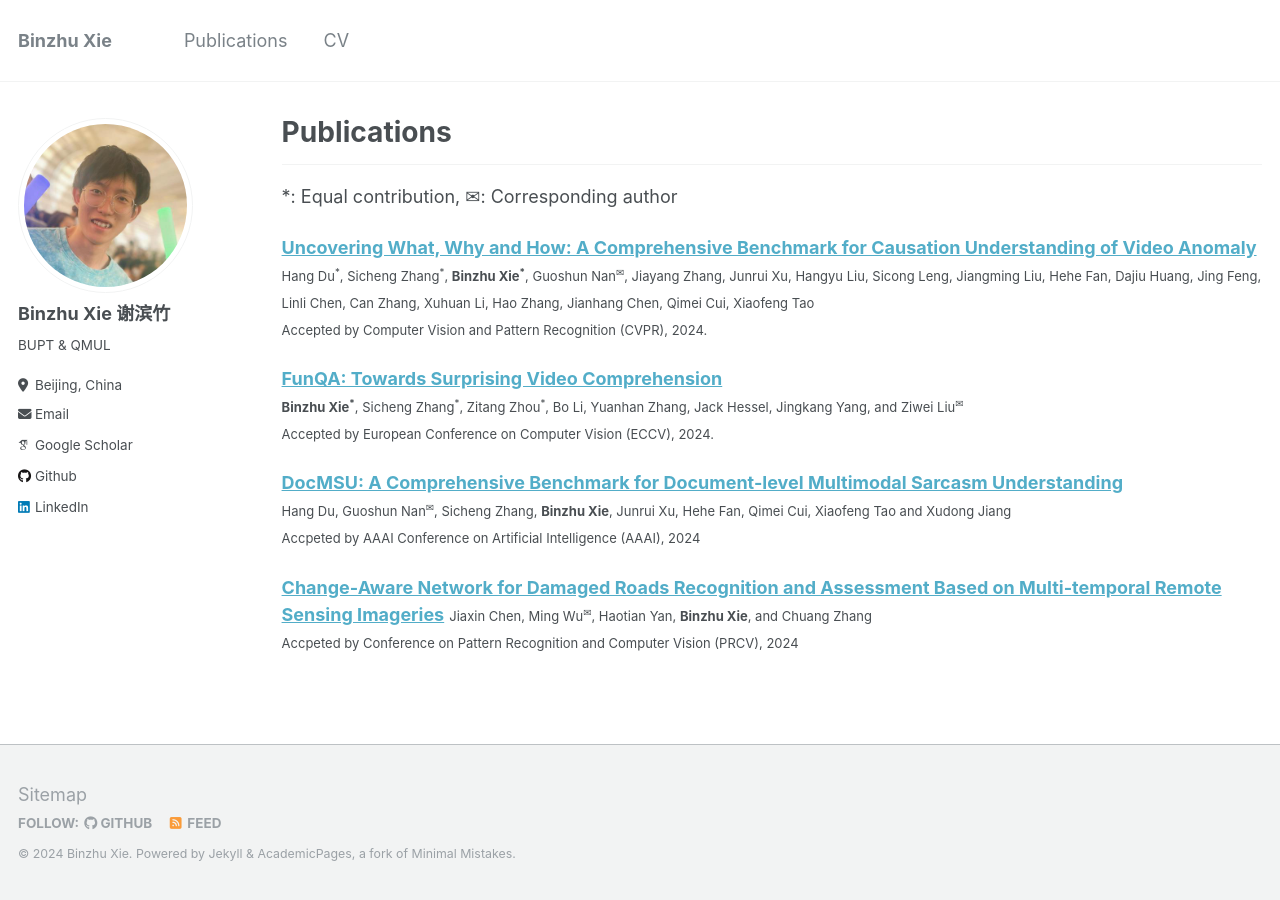
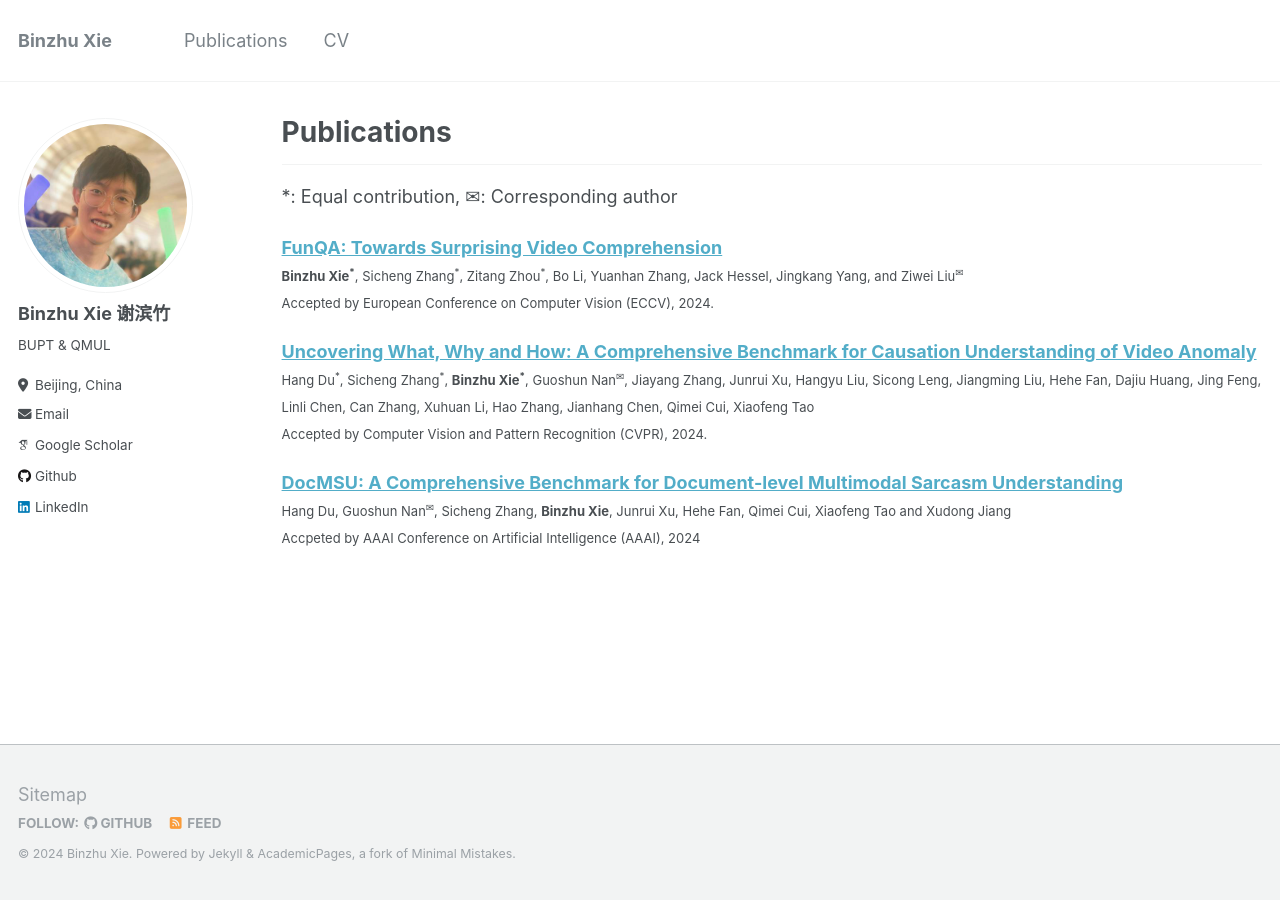
Before and after one commit to Nicous20/Nicous20.github.io, a Jekyll site: the page built from _pages/publications.md, in a window 1280 px wide. Built offline with Jekyll 4.4.1, drawn with Linux system fonts in a browser that asks for light colours; some web fonts are replaced.

Commit message:
Update publications.md

```diff
--- a/_pages/publications.md
+++ b/_pages/publications.md
@@ -8,18 +8,17 @@ author_profile: true
 ---
 *: Equal contribution, ✉: Corresponding author
 
-**[Uncovering What, Why and How: A Comprehensive Benchmark for Causation Understanding of Video Anomaly]()**
-<span style="font-size: small;">Hang Du<sup>*</sup>, Sicheng Zhang<sup>*</sup>, **Binzhu Xie<sup>*</sup>**, Guoshun Nan<sup>✉</sup>, Jiayang Zhang, Junrui Xu, Hangyu Liu, Sicong Leng, Jiangming Liu, Hehe Fan, Dajiu Huang, Jing Feng, Linli Chen, Can Zhang, Xuhuan Li, Hao Zhang, Jianhang Chen, Qimei Cui, Xiaofeng Tao
-Accepted by Computer Vision and Pattern Recognition (CVPR), 2024.<span>
 
 [**FunQA: Towards Surprising Video Comprehension**](https://arxiv.org/abs/2306.14899)
 <span style="font-size: small;">**Binzhu Xie<sup>*</sup>**, Sicheng Zhang<sup>*</sup>, Zitang Zhou<sup>*</sup>, Bo Li, Yuanhan Zhang, Jack Hessel, Jingkang Yang, and Ziwei Liu<sup>✉</sup>
 Accepted by European Conference on Computer Vision (ECCV), 2024.<span>
 
+
+**[Uncovering What, Why and How: A Comprehensive Benchmark for Causation Understanding of Video Anomaly]()**
+<span style="font-size: small;">Hang Du<sup>*</sup>, Sicheng Zhang<sup>*</sup>, **Binzhu Xie<sup>*</sup>**, Guoshun Nan<sup>✉</sup>, Jiayang Zhang, Junrui Xu, Hangyu Liu, Sicong Leng, Jiangming Liu, Hehe Fan, Dajiu Huang, Jing Feng, Linli Chen, Can Zhang, Xuhuan Li, Hao Zhang, Jianhang Chen, Qimei Cui, Xiaofeng Tao
+Accepted by Computer Vision and Pattern Recognition (CVPR), 2024.<span>
+
+
 [**DocMSU: A Comprehensive Benchmark for Document-level Multimodal Sarcasm Understanding**](https://arxiv.org/abs/2312.16023)
 <span style="font-size: small;">Hang Du, Guoshun Nan<sup>✉</sup>, Sicheng Zhang, **Binzhu Xie**, Junrui Xu, Hehe Fan, Qimei Cui, Xiaofeng Tao and Xudong Jiang
 Accpeted by AAAI Conference on Artificial Intelligence (AAAI), 2024<span>
-
-[**Change-Aware Network for Damaged Roads Recognition and Assessment Based on Multi-temporal Remote Sensing Imageries**](https://link.springer.com/chapter/10.1007/978-981-99-8462-6_21)
-<span style="font-size: small;">Jiaxin Chen, Ming Wu<sup>✉</sup>, Haotian Yan, **Binzhu Xie**, and Chuang Zhang
-Accpeted by Conference on Pattern Recognition and Computer Vision (PRCV), 2024<span>
```
